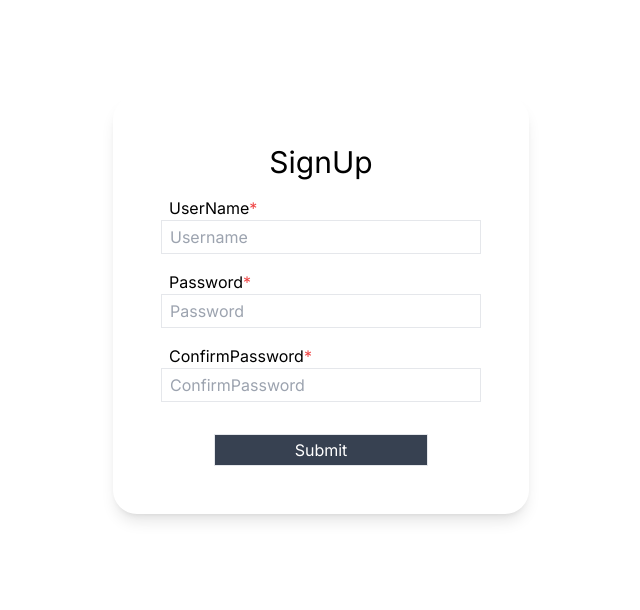
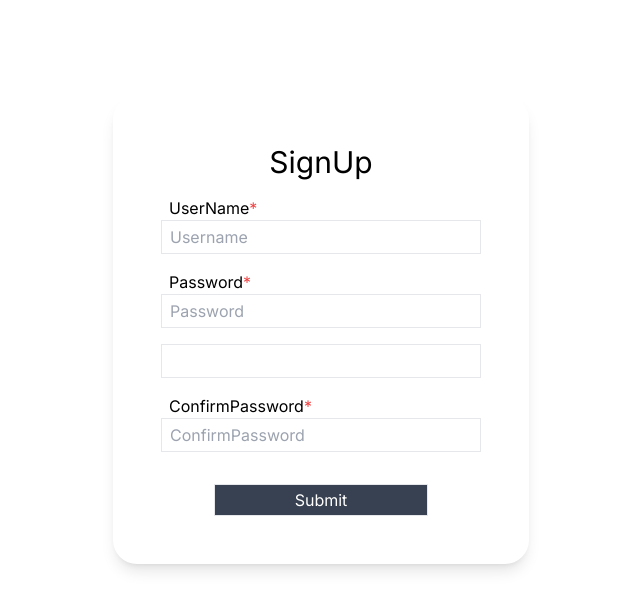
Before and after one commit to tzptzptzptzptzp/ex-nextjs-nestjs-session, a Next.js app in the folder frontend/: page / in a window 1280 px wide. Shown: the top 610 px of the page, without its empty margins (319-959 px from the left). Built offline with nearby package versions, Linux system fonts and the light colour scheme.

Commit message:
⚡️ Formを置き換え

```diff
--- a/frontend/src/components/organisms/SignUpContainer/index.tsx
+++ b/frontend/src/components/organisms/SignUpContainer/index.tsx
@@ -1,4 +1,7 @@
 "use client";
+
+import { TextInput } from "@/components/atoms/TextInput";
+import { Form } from "@/components/form/Form";
 
 export const SignUpContainer = () => {
   const handleSubmit = () => {
@@ -7,7 +10,7 @@ export const SignUpContainer = () => {
   return (
     <div className="p-12 rounded-3xl shadow-lg">
       <h2 className="mb-4 text-3xl text-center">SignUp</h2>
-      <form className="flex flex-col gap-8" onSubmit={handleSubmit}>
+      <Form className="flex flex-col gap-8" onSubmit={handleSubmit}>
         <div className="flex flex-col gap-4">
           <div datatype="username" className="flex flex-col">
             <label className="ml-2" htmlFor="username">
@@ -31,6 +34,7 @@ export const SignUpContainer = () => {
               placeholder="Password"
             />
           </div>
+          <TextInput name="hoge" />
           <div datatype="confirmPassword" className="flex flex-col">
             <label className="ml-2" htmlFor="confirmPassword">
               ConfirmPassword<span className="text-red-500">*</span>
@@ -49,7 +53,7 @@ export const SignUpContainer = () => {
         >
           Submit
         </button>
-      </form>
+      </Form>
     </div>
   );
 };
```
